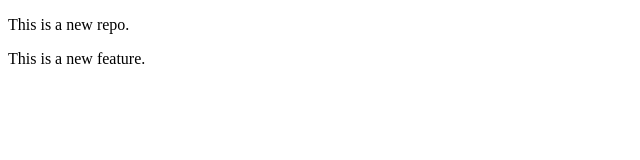
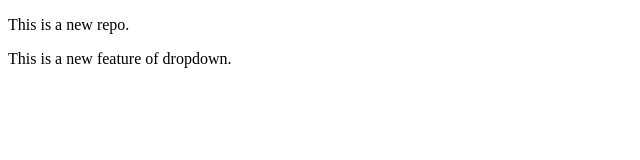
Before and after one commit to avadhksapariya/local-repo, a plain HTML site: page index.html in a window 1280 px wide. Shown: the full height of the page, 0-640 px from the left. Drawn offline with Linux system fonts and the light colour scheme.

```diff
--- a/index.html
+++ b/index.html
@@ -7,6 +7,6 @@
 </head>
 <body>
     <p>This is a new repo.</p>
-    <p>This is a new feature.</p>
+    <p>This is a new feature of dropdown.</p>
 </body>
 </html>
```
